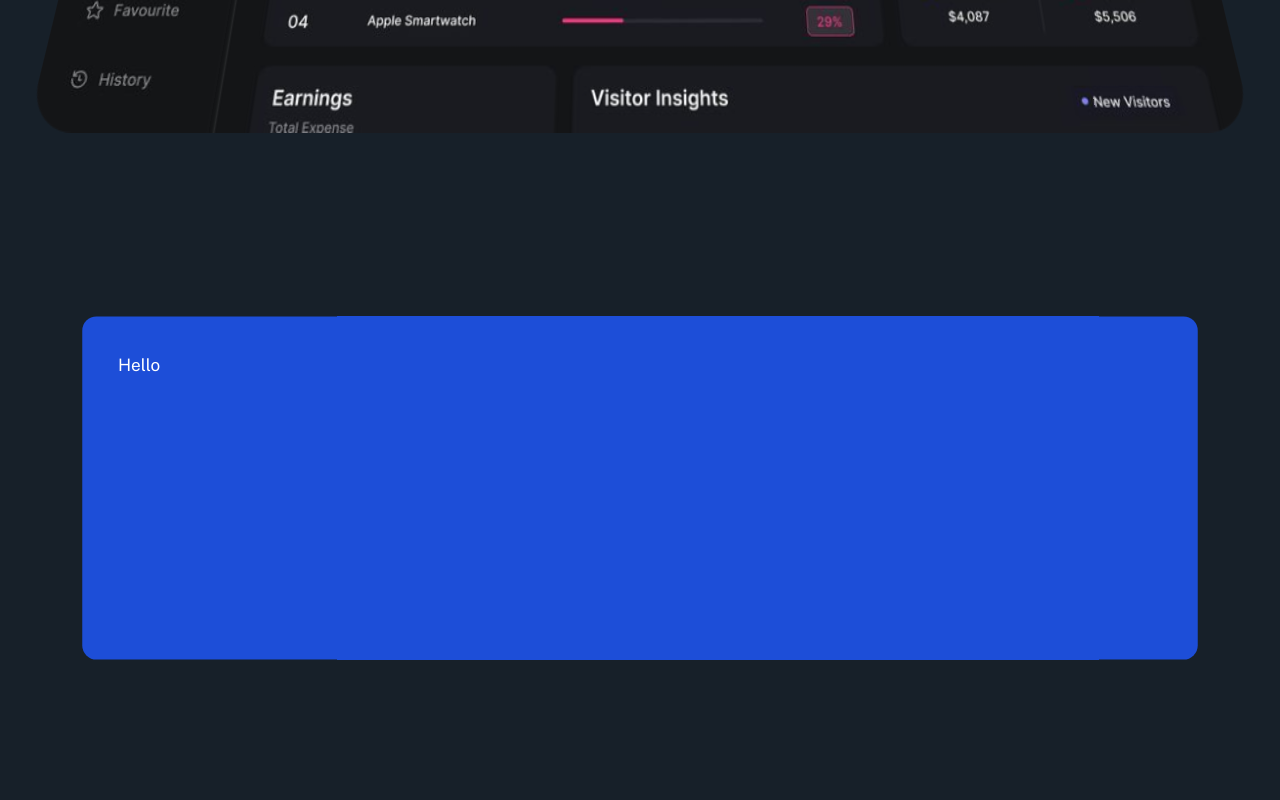
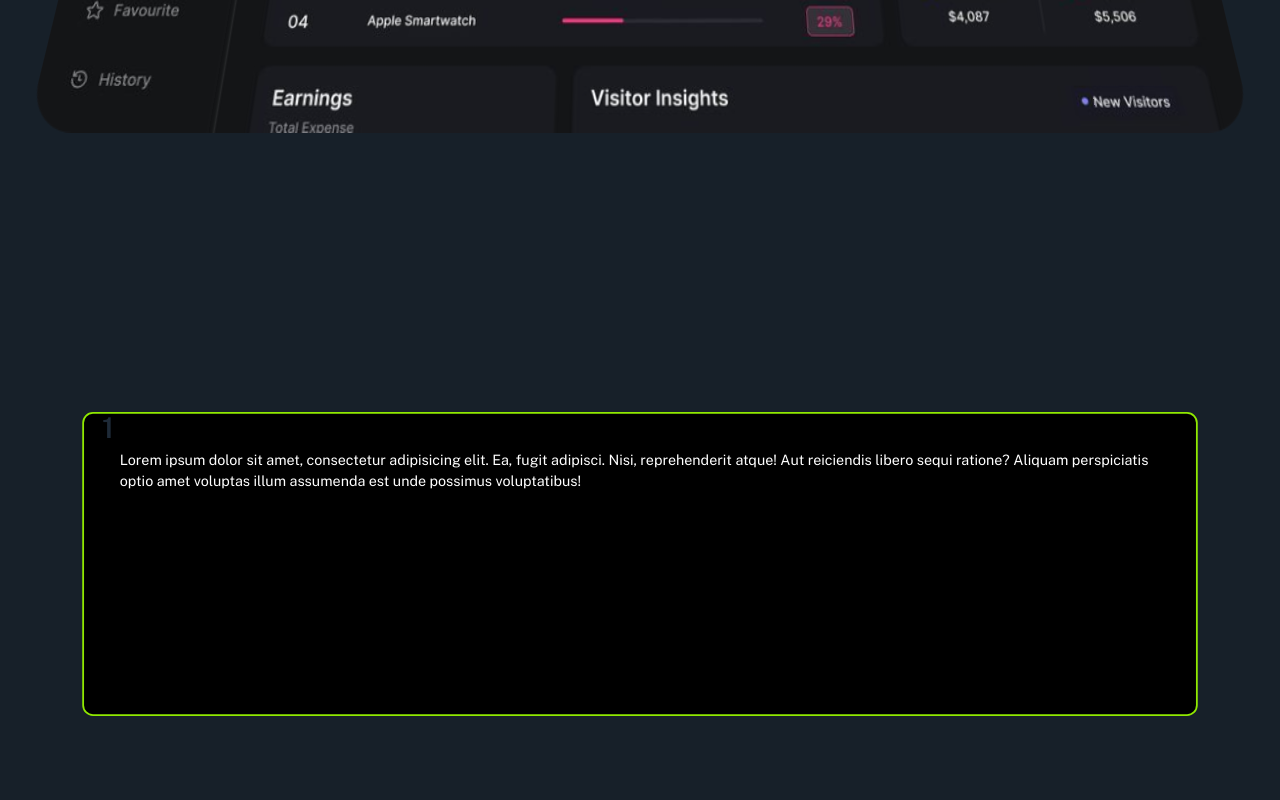
Before and after one commit to dev-robin3012/abc-agency, a Next.js app: page / in a window 1280 px wide. Shown: the part 1360-2160 px from the top of the page. Built offline with nearby package versions, Linux system fonts and the light colour scheme.

Commit message:
paralox effect added

```diff
--- a/src/page-builder/home-page.tsx
+++ b/src/page-builder/home-page.tsx
@@ -1,9 +1,9 @@
 "use client";
 
 import HeroSection from "@/sections/hero-section";
+import ParaloxCards from "@/sections/paralox-cards";
 import PerspectiveImage from "@/sections/perspective-image";
 import ReviewSection from "@/sections/reviews-section";
-import Showcase from "@/sections/show-case";
 import type { FC, PropsWithChildren } from "react";
 
 const HomepageContent: FC<PropsWithChildren> = ({ children }) => {
@@ -11,7 +11,7 @@ const HomepageContent: FC<PropsWithChildren> = ({ children }) => {
     <main>
       <HeroSection />
       <PerspectiveImage />
-      <Showcase />
+      <ParaloxCards />
       <ReviewSection />
       <ReviewSection />
     </main>
--- a/src/sections/hero-section.tsx
+++ b/src/sections/hero-section/index.tsx
@@ -134,7 +134,13 @@ const HeroSection: FC = () => {
           }}
           style={{ perspective: 400 }}
         >
-          <motion.div style={{ rotateX, rotateY }} className="transition-all duration-100">
+          <motion.div
+            initial={{ scale: 0 }}
+            animate={{ scale: 1 }}
+            transition={{ duration: 1, type: "spring", stiffness: 150 }}
+            style={{ rotateX, rotateY }}
+            className="transition-all duration-100"
+          >
             <Image src={heroImage} alt="" height={500} width={500} />
           </motion.div>
         </motion.div>
--- /dev/null
+++ b/src/sections/paralox-cards/card.tsx
@@ -0,0 +1,31 @@
+import Typography from "@/components/typography";
+import cn from "@/utils/className-merge";
+import clsx from "clsx";
+import { motion, useTransform } from "framer-motion";
+import type { FC } from "react";
+import type { CardProps } from "./interface";
+
+const ParaloxCard: FC<CardProps> = ({ index, range, targetScale, progress }) => {
+  const scale = useTransform(progress, range, [1, targetScale]);
+
+  return (
+    <div className={clsx("h-[80vh] sticky top-0 flex items-end justify-center pt-[300px]")}>
+      <motion.div
+        className={cn("h-full w-full p-10 rounded-xl relative bg-black border-2 border-primary ")}
+        style={{ top: `calc(-10% + ${index * 25}px)`, scale }}
+      >
+        <Typography.H2 className="text-[12rem] absolute top-0 -z-10 leading-none left-5 text-gray">
+          {index + 1}
+        </Typography.H2>
+
+        <Typography.Text>
+          Lorem ipsum dolor sit amet, consectetur adipisicing elit. Ea, fugit adipisci. Nisi,
+          reprehenderit atque! Aut reiciendis libero sequi ratione? Aliquam perspiciatis optio amet
+          voluptas illum assumenda est unde possimus voluptatibus!
+        </Typography.Text>
+      </motion.div>
+    </div>
+  );
+};
+
+export default ParaloxCard;
--- /dev/null
+++ b/src/sections/paralox-cards/index.tsx
@@ -0,0 +1,33 @@
+import Container from "@/components/container";
+import { motion, useScroll } from "framer-motion";
+import { useRef, type FC } from "react";
+import ParaloxCard from "./card";
+
+const colors = ["#1d4ed8", "#7e22ce", "#be185d", "#047857", "#c2410c"];
+
+const ParaloxCards: FC = () => {
+  const sectionRef = useRef(null);
+
+  const { scrollYProgress } = useScroll({
+    target: sectionRef,
+    offset: ["start start", "end end"],
+  });
+
+  return (
+    <motion.section ref={sectionRef}>
+      <Container className="pb-32">
+        {colors.map((color, index) => (
+          <ParaloxCard
+            key={index}
+            index={index}
+            range={[0 * 0.25, 1]}
+            targetScale={1 - (5 - index) * 0.05}
+            progress={scrollYProgress}
+          />
+        ))}
+      </Container>
+    </motion.section>
+  );
+};
+
+export default ParaloxCards;
--- /dev/null
+++ b/src/sections/paralox-cards/interface.ts
@@ -0,0 +1,6 @@
+export interface CardProps {
+  index: number;
+  range: any;
+  targetScale: number;
+  progress: any;
+}
--- a/src/sections/show-case.tsx
+++ /dev/null
@@ -1,73 +0,0 @@
-import Container from "@/components/container";
-import cn from "@/utils/className-merge";
-import clsx from "clsx";
-import { motion, useScroll, useTransform } from "framer-motion";
-import { useRef, type FC } from "react";
-
-const colors = ["#1d4ed8", "#7e22ce", "#be185d", "#047857", "#c2410c"];
-
-const Showcase: FC = () => {
-  const sectionRef = useRef(null);
-  const { scrollYProgress } = useScroll({
-    target: sectionRef,
-    offset: ["start start", "end end"],
-  });
-
-  return (
-    <motion.section className="py-10" ref={sectionRef}>
-      <Container>
-        {/* <div>
-          <Typography.H2>This is Showcase section</Typography.H2>
-          <Typography.Text>
-            Lorem ipsum dolor sit amet consectetur, adipisicing elit. Labore inventore dolor minima
-            unde nesciunt autem exercitationem deleniti aliquid similique. Labore consequuntur
-            sapiente fugiat vero mollitia eius maiores quos, a tempore!
-          </Typography.Text>
-        </div> */}
-
-        <motion.div className="relative ">
-          {colors.map((color, index) => (
-            <SingleItem
-              key={index}
-              index={index}
-              color={color}
-              range={[0 * 0.25, 1]}
-              targetScale={1 - (5 - index) * 0.05}
-              progress={scrollYProgress}
-            />
-          ))}
-
-          {/* <SingleItem index={1} className="bg-blue-500" range={[1 * 0.25, 1]} />
-          <SingleItem index={2} className="bg-primary" range={[2 * 0.25, 1]} /> */}
-        </motion.div>
-      </Container>
-    </motion.section>
-  );
-};
-
-const SingleItem: FC<{
-  color: string;
-  index: number;
-  range: any;
-  targetScale: number;
-  progress: any;
-}> = ({ color, index, range, targetScale, progress }) => {
-  const scale = useTransform(progress, range, [1, targetScale]);
-
-  return (
-    <div className={clsx("h-screen sticky top-0 flex items-center justify-center")}>
-      <motion.div
-        className={cn("h-96 w-full p-10 rounded-2xl relative -top-[10%]")}
-        style={{
-          top: `calc(-10% + ${index * 25}px)`,
-          scale,
-          background: color,
-        }}
-      >
-        Hello
-      </motion.div>
-    </div>
-  );
-};
-
-export default Showcase;
```
